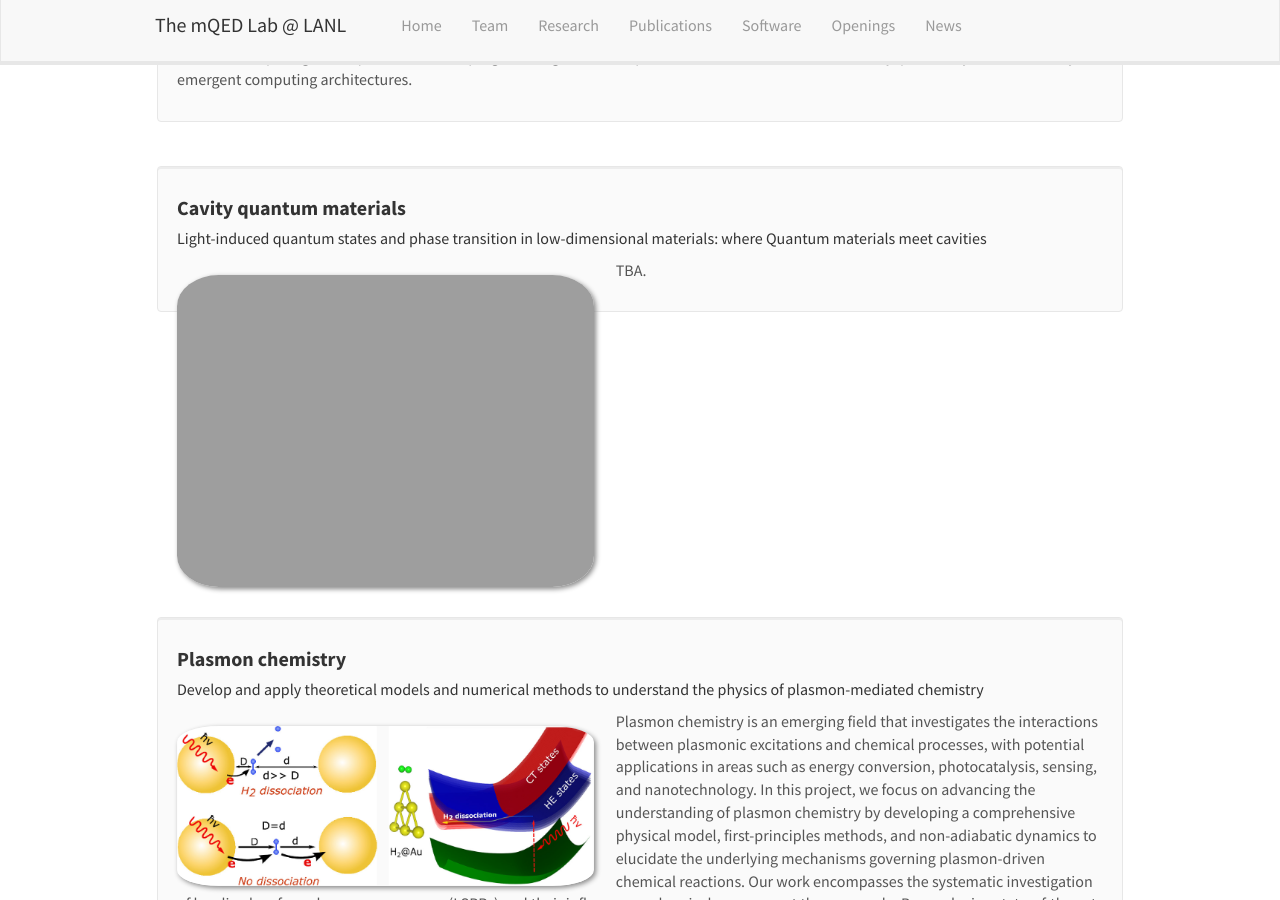
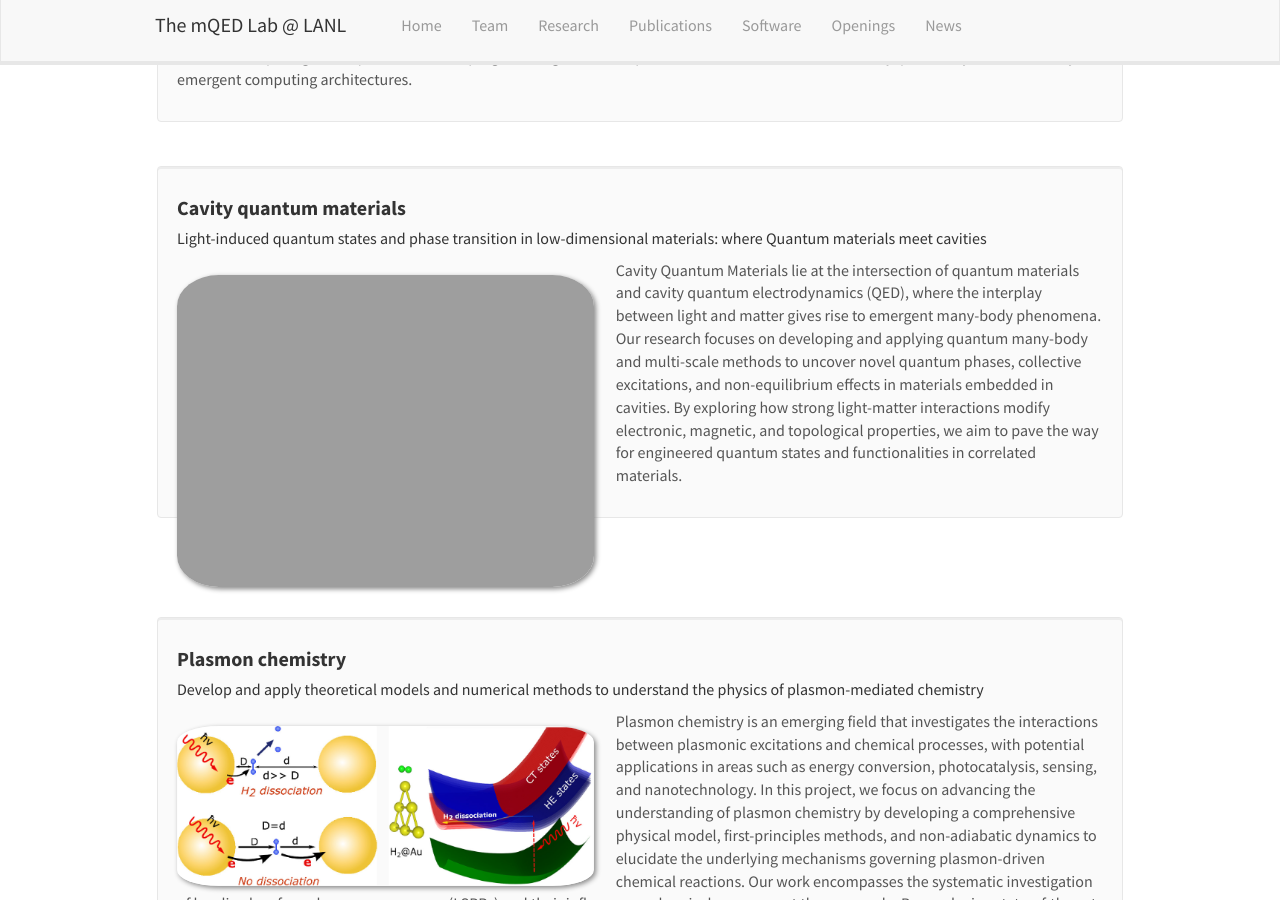
Before and after one commit to ares201005/ares201005.github.io, a Jekyll site: the page built from _pages/research.md, in a window 1280 px wide and 900 px high, scrolled down 1081 px. Built offline with Jekyll 4.4.1, drawn with Linux system fonts in a browser that asks for light colours; nearby versions of some CDN libraries; a style sheet for code colours, icons or effects is not loaded.

Commit message:
update cavity quantum mat

```diff
--- a/_data/researchlist.yml
+++ b/_data/researchlist.yml
@@ -13,8 +13,8 @@
 
 - title: "Cavity quantum materials"
   short: "Light-induced quantum states and phase transition in low-dimensional materials: where Quantum materials meet cavities"
-  image:
-  description: TBA.
+  image: cavity_quantummaterials.png
+  description: Cavity Quantum Materials lie at the intersection of quantum materials and cavity quantum electrodynamics (QED), where the interplay between light and matter gives rise to emergent many-body phenomena. Our research focuses on developing and applying quantum many-body and multi-scale methods to uncover novel quantum phases, collective excitations, and non-equilibrium effects in materials embedded in cavities. By exploring how strong light-matter interactions modify electronic, magnetic, and topological properties, we aim to pave the way for engineered quantum states and functionalities in correlated materials.
   description2:
   highlight: 1
 
```
Also changed, not shown: 1 other file.
